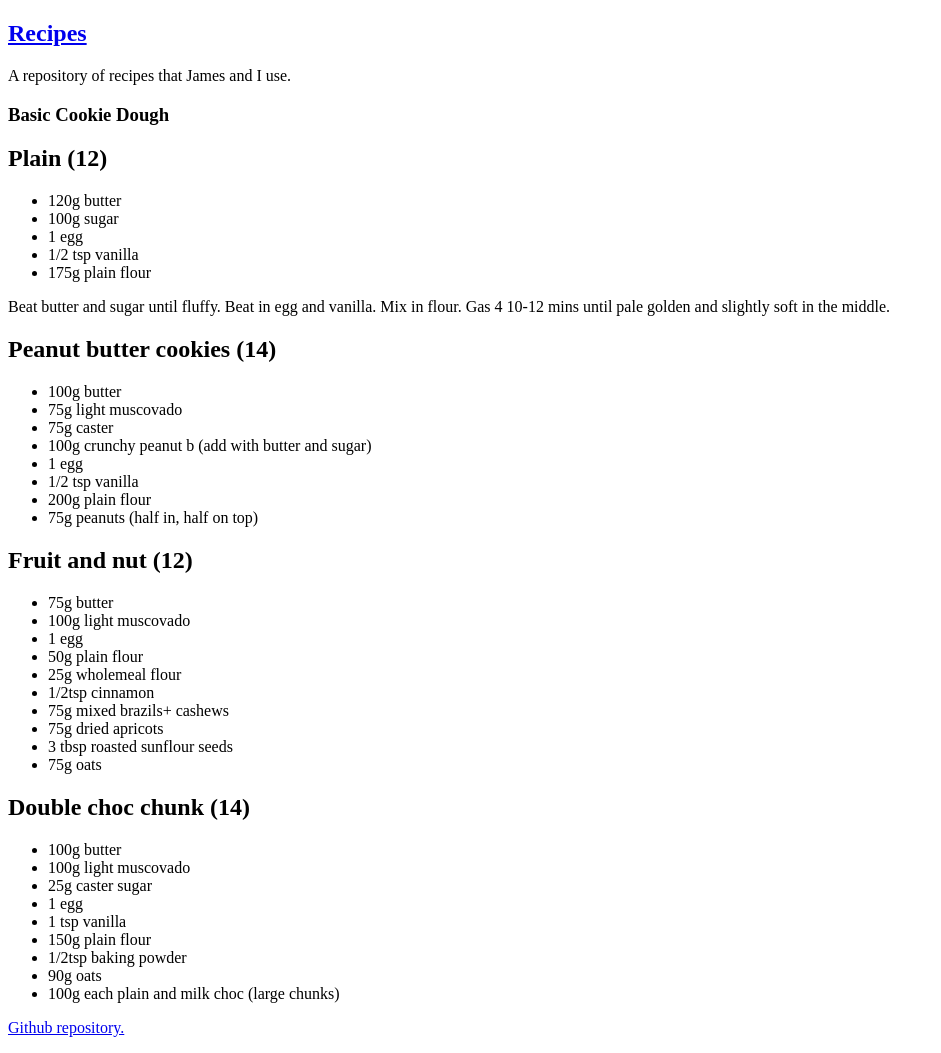
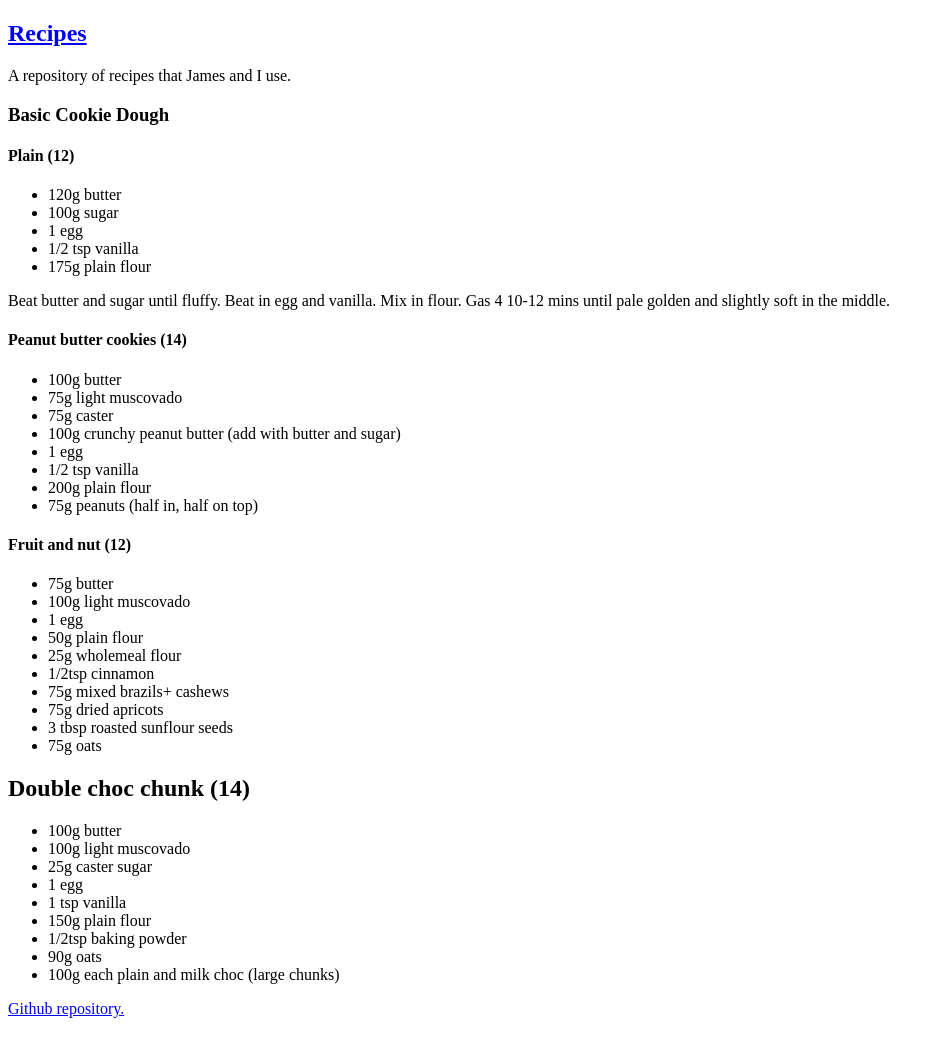
Before and after one commit to StatsRhian/recipes-old-website, a Jekyll site: the page built from _my_recipes/basic-cookie-dough.md, in a window 1280 px wide. Shown: the whole page, without its empty margins (0-941 px from the left). Built offline with Jekyll 4.4.1, drawn with Linux system fonts in a browser that asks for light colours.

Commit message:
Smaller headers

```diff
--- a/_my_recipes/basic-cookie-dough.md
+++ b/_my_recipes/basic-cookie-dough.md
@@ -3,7 +3,7 @@ title: Basic Cookie Dough
 layout: default
 ---
 
-## Plain (12)
+#### Plain (12)
 * 120g butter
 * 100g sugar
 * 1 egg
@@ -12,17 +12,17 @@ layout: default
 
 Beat butter and sugar until fluffy. Beat in egg and vanilla. Mix in flour. Gas 4 10-12 mins until pale golden and slightly soft in the middle.
 
-## Peanut butter cookies (14)
+#### Peanut butter cookies (14)
 * 100g butter
 * 75g light muscovado
 * 75g caster
-* 100g crunchy peanut b (add with butter and sugar)
+* 100g crunchy peanut butter (add with butter and sugar)
 * 1 egg
 * 1/2 tsp vanilla
 * 200g plain flour
 * 75g peanuts (half in, half on top)
 
-## Fruit and nut (12)
+#### Fruit and nut (12)
 * 75g butter
 * 100g light muscovado
 * 1 egg
```
